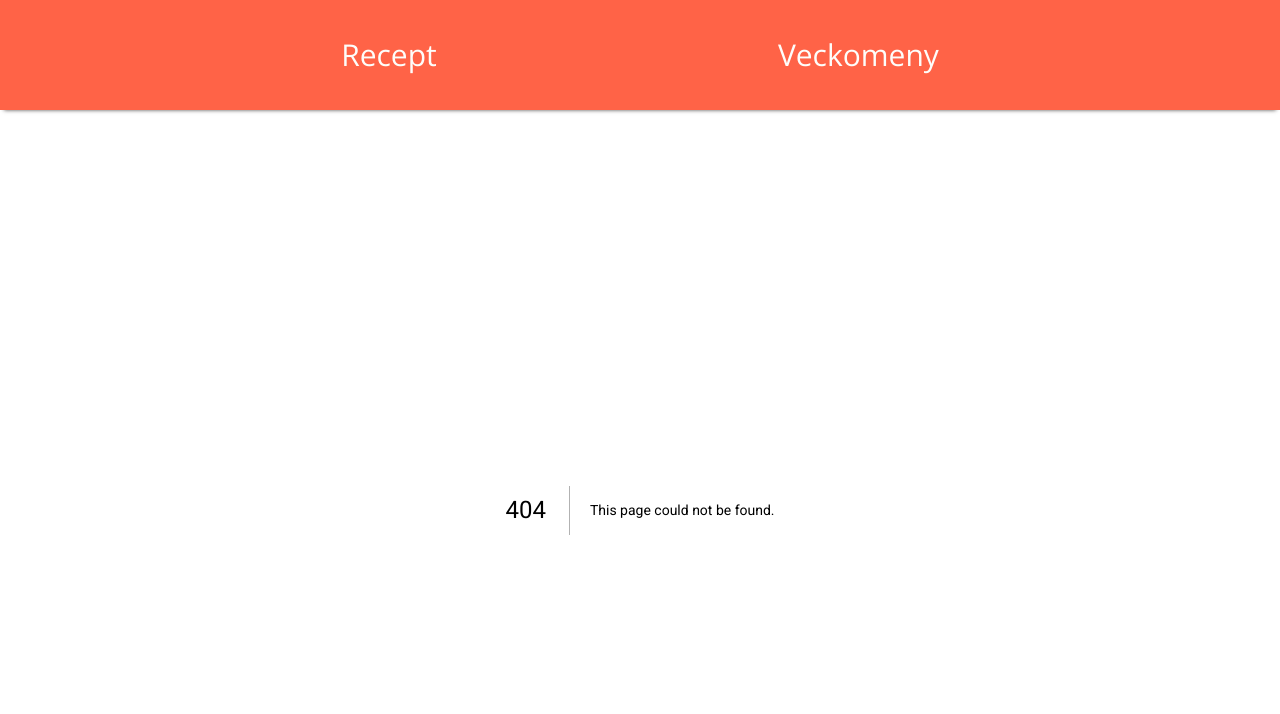
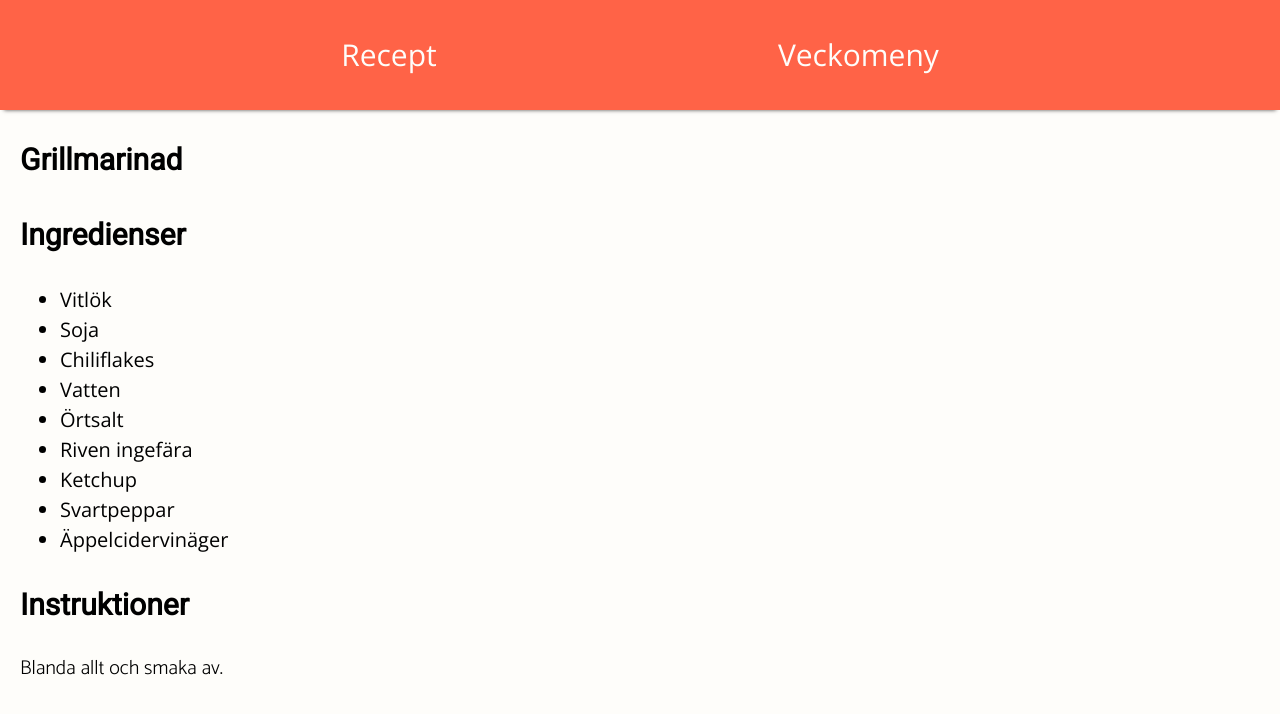
Before and after one commit to w1nston/amsenwallander.se, a Next.js app: page /recipes/grillmarinad in a window 1280 px wide. Before the commit this address had no page. Shown: the top 714 px of the page. Built offline with nearby package versions, Linux system fonts and the light colour scheme.

Commit message:
Add grillmarinad. (#21)

```diff
--- /dev/null
+++ b/pages/recipes/grillmarinad.mdx
@@ -0,0 +1,17 @@
+# Grillmarinad
+
+## Ingredienser
+
+- Vitlök
+- Soja
+- Chiliflakes
+- Vatten
+- Örtsalt
+- Riven ingefära
+- Ketchup
+- Svartpeppar
+- Äppelcidervinäger
+
+## Instruktioner
+
+Blanda allt och smaka av.
```
Also changed, not shown: metadata/recipes/grillmarinad.json (added, +7 -0 lines), 1 other file (tests, documents, lock files or other folders).
